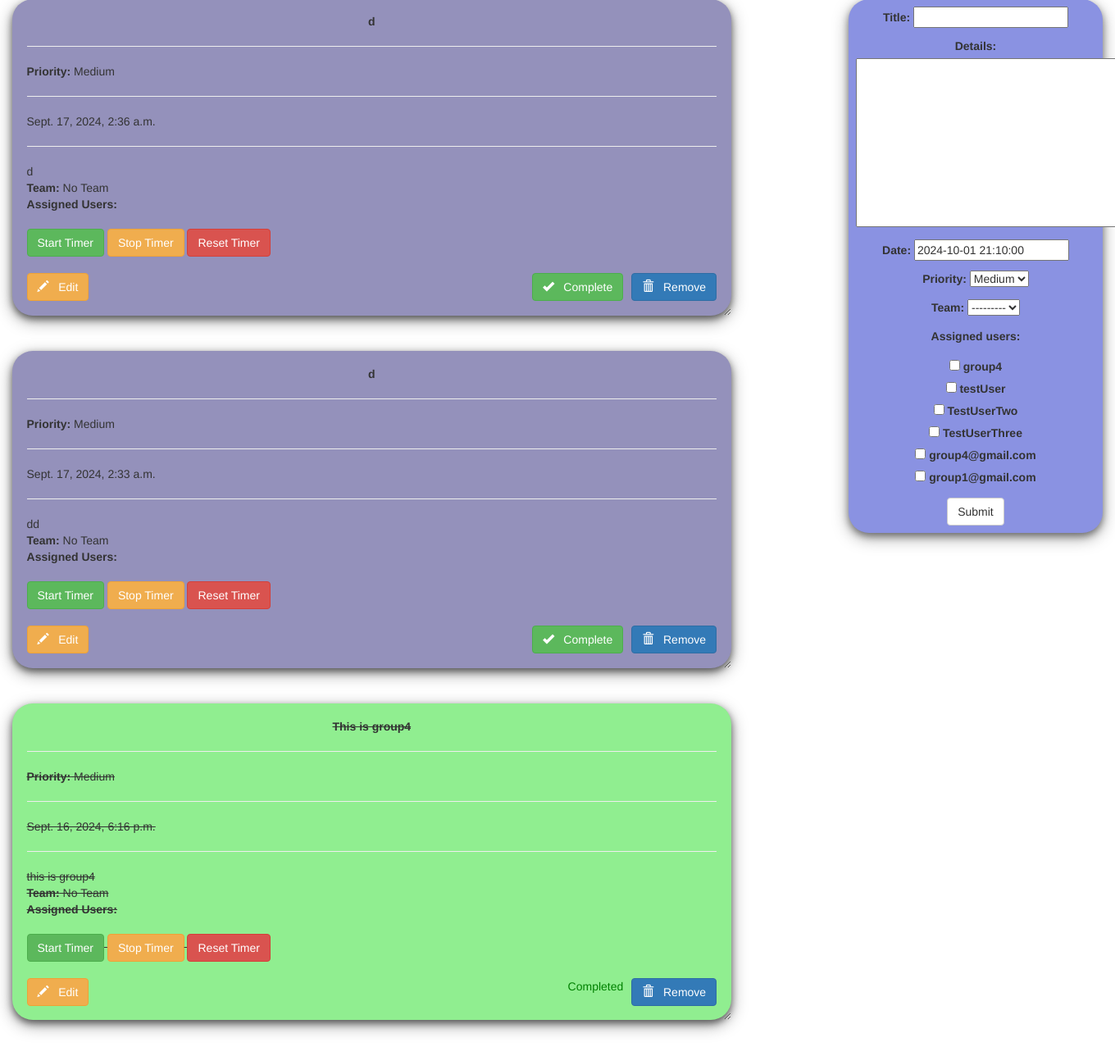
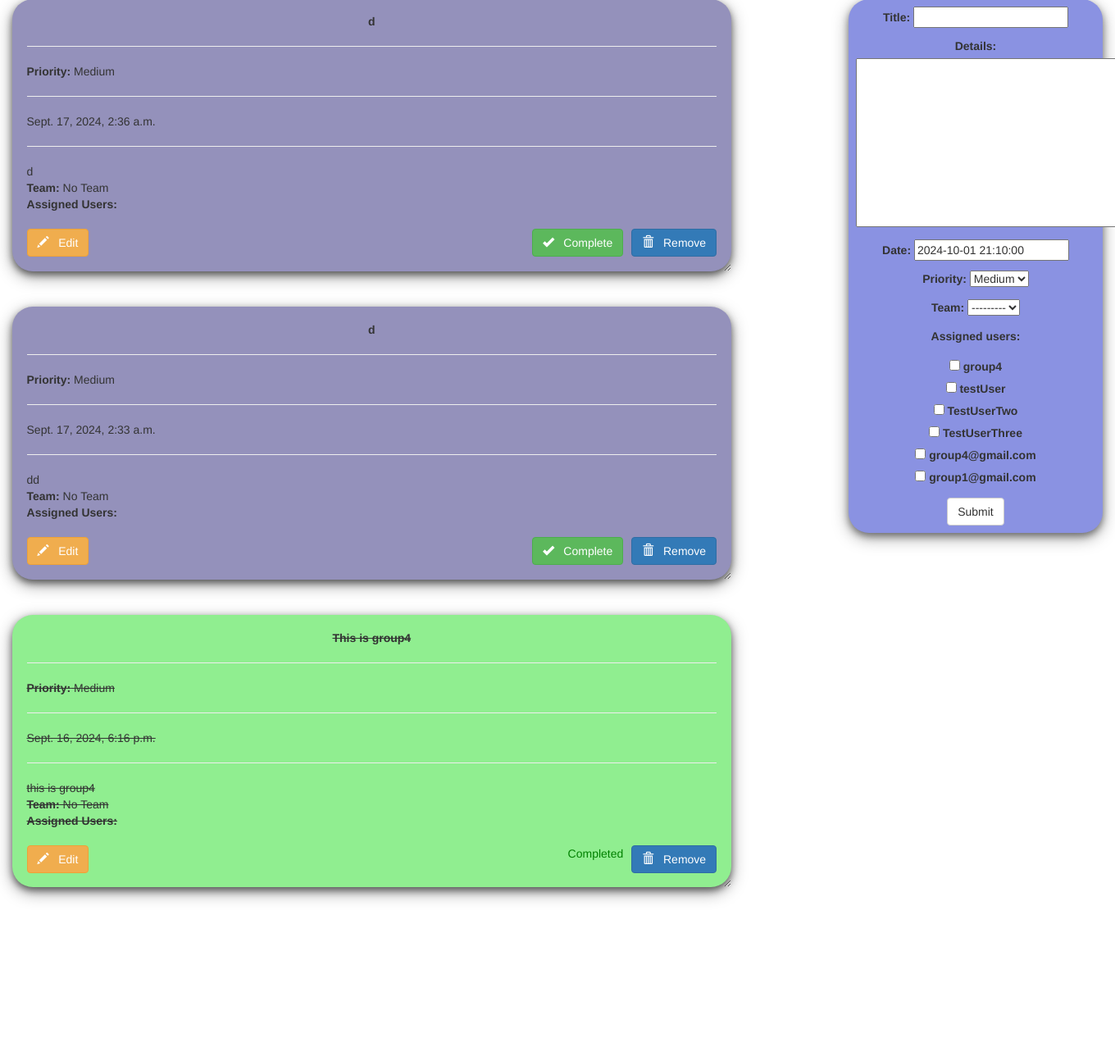
Before and after one commit to DePaul-CSC-394-401/mini-project-team-4, a Django app: page / in a window 1360 px wide; the page is wider, and only the part inside the window is pictured. Shown: the part 357-1645 px from the top of that part at 82% size. After the commit the page ends 1456 px from the top of that part, so only its background shows below. Run offline with Django 5.2, Linux system fonts and the light colour scheme; a user stored in the database is signed in; data comes from the database, SQL or seed files in the repository; data that the repository does not hold is empty; some libraries are stand-ins or nearby versions.

Commit message:
Revert "done the timer start stop reset and if refrehsed the timer stays on e…"
This reverts commit 1521b771b89753390104e65e957af1fa9f7f143d.

```diff
--- a/todo/models.py
+++ b/todo/models.py
@@ -28,14 +28,3 @@ class Todo(models.Model):
 
     def __str__(self):
         return self.title
-
-class TodoTimer(models.Model):
-    todo = models.ForeignKey(Todo, on_delete=models.CASCADE, related_name='timers')
-    user = models.ForeignKey(User, on_delete=models.CASCADE)
-    start_time = models.DateTimeField(null=True, blank=True)
-    end_time = models.DateTimeField(null=True, blank=True)
-
-    def total_time(self):
-        if self.start_time and self.end_time:
-            return (self.end_time - self.start_time).total_seconds() / 60  # Total time in minutes
-        return 0
--- a/todo/templates/todo/index.html
+++ b/todo/templates/todo/index.html
@@ -241,125 +241,6 @@
         <strong>Assigned Users:</strong> {% for user in i.assigned_users.all %}{{ user.username }}{% if not forloop.last %}, {% endif %}{% endfor %}
         <br />
         <br />
-        <!-- Timer Section -->
-        <div id="timer-{{ i.id }}" style="display:none;">
-        <strong>Time Elapsed for {{ item.title }}:</strong>
-        <span id="time-elapsed-{{ i.id }}">00:00:00</span>
-  </div>
-
-    <!-- Start, Stop, and View Log Buttons -->
-    <button onclick="startTimer('{{ i.id }}')" class="btn btn-success">Start Timer</button>
-    <button onclick="stopTimer('{{ i.id }}')" class="btn btn-warning">Stop Timer</button>
-    <button onclick="resetTimer('{{ i.id }}')" class="btn btn-danger">Reset Timer</button>
-
-        <br />
-        <br />
-
-        <script>
-          // Track timers, start times, and elapsed times for each task individually
-          var timerIntervals = {};  // Track each task's interval ID
-          var startTimes = {};      // Track the start time for each task
-          var elapsedTimes = {};    // Track elapsed time for each task
-
-          // Restore timers from localStorage on page load
-          window.onload = function() {
-              // Get all saved timers from localStorage
-              var savedTimers = JSON.parse(localStorage.getItem('timers')) || {};
-
-              // Loop through each task and restore its state if a timer was running
-              for (var itemId in savedTimers) {
-                  if (savedTimers.hasOwnProperty(itemId)) {
-                      elapsedTimes[itemId] = savedTimers[itemId].elapsedTime;
-                      startTimes[itemId] = new Date().getTime() - elapsedTimes[itemId];
-
-                      // Show the timer for this task
-                      document.getElementById('timer-' + itemId).style.display = 'block';
-
-                      // Start the timer again
-                      startTimer(itemId, true);  // Passing true to indicate it's a restoration
-                  }
-              }
-          };
-
-          function startTimer(itemId, isRestoring = false) {
-              // If we're not restoring, reset the start time
-              if (!isRestoring) {
-                  startTimes[itemId] = new Date().getTime() - (elapsedTimes[itemId] || 0);
-              }
-
-              // Show the timer for this task
-              document.getElementById('timer-' + itemId).style.display = 'block';
-
-              // Start the timer and update the display every second
-              timerIntervals[itemId] = setInterval(function() {
-                  var now = new Date().getTime();
-                  var elapsedTime = now - startTimes[itemId];
-
-                  var hours = Math.floor((elapsedTime % (1000 * 60 * 60 * 24)) / (1000 * 60 * 60));
-                  var minutes = Math.floor((elapsedTime % (1000 * 60 * 60)) / (1000 * 60));
-                  var seconds = Math.floor((elapsedTime % (1000 * 60)) / 1000);
-
-                  // Update the display for the current task's timer
-                  document.getElementById('time-elapsed-' + itemId).textContent =
-                      (hours < 10 ? '0' : '') + hours + ':' +
-                      (minutes < 10 ? '0' : '') + minutes + ':' +
-                      (seconds < 10 ? '0' : '') + seconds;
-
-                  // Save the timer's state to localStorage
-                  saveTimerState(itemId, elapsedTime);
-              }, 1000);
-          }
-
-          function stopTimer(itemId) {
-              // If the timer is running for this task, stop it
-              if (timerIntervals[itemId]) {
-                  clearInterval(timerIntervals[itemId]);  // Stop the timer
-                  timerIntervals[itemId] = null;  // Reset the interval ID
-
-                  // Calculate and store the total elapsed time for this task
-                  var now = new Date().getTime();
-                  elapsedTimes[itemId] = now - startTimes[itemId];  // Store the paused time
-              }
-
-              // Save the timer's final state to localStorage
-              saveTimerState(itemId, elapsedTimes[itemId]);
-          }
-
-          function resetTimer(itemId) {
-              // Stop the timer if it's running
-              stopTimer(itemId);
-
-              // Reset elapsed time
-              elapsedTimes[itemId] = 0;
-
-              // Update the display to show 00:00:00
-              document.getElementById('time-elapsed-' + itemId).textContent = '00:00:00';
-
-              // Remove the timer state from localStorage
-              removeTimerState(itemId);
-          }
-
-          // Save timer state to localStorage
-          function saveTimerState(itemId, elapsedTime) {
-              var savedTimers = JSON.parse(localStorage.getItem('timers')) || {};
-              savedTimers[itemId] = { elapsedTime: elapsedTime };
-              localStorage.setItem('timers', JSON.stringify(savedTimers));
-          }
-
-          // Remove timer state from localStorage
-          function removeTimerState(itemId) {
-              var savedTimers = JSON.parse(localStorage.getItem('timers')) || {};
-              delete savedTimers[itemId];
-              localStorage.setItem('timers', JSON.stringify(savedTimers));
-          }
-
-          function viewLog(itemId) {
-              // Placeholder for viewing time logs (implement this according to your needs)
-              alert('Viewing log for task ' + itemId);
-          }
-      </script>
-
-
 
         <!-- Edit Button -->
         <form action="/edit/{{ i.id }}" method="GET" style="float: left; padding-right: 10px;">
@@ -468,3 +349,4 @@
   </script>
 
 </body>
+</html>
--- a/todo/views.py
+++ b/todo/views.py
@@ -21,9 +21,6 @@ from django.conf import settings  # for accessing email config
 from django.template.loader import render_to_string
 from django.utils.html import strip_tags
 from django.contrib.auth.models import User
-from django.utils import timezone
-from django.shortcuts import render, redirect, get_object_or_404
-from .models import Todo, TodoTimer
 
 
 class CustomLoginView(LoginView):
@@ -67,30 +64,6 @@ class RegisterPage(FormView):
 
         return super(RegisterPage, self).form_valid(form)
 
-@login_required
-def start_timer(request, item_id):
-    todo = get_object_or_404(Todo, id=item_id)
-    # Start a new timer for the user if there is no ongoing timer
-    if not TodoTimer.objects.filter(todo=todo, user=request.user, end_time__isnull=True).exists():
-        TodoTimer.objects.create(todo=todo, user=request.user, start_time=timezone.now())
-    return redirect('todo')
-
-@login_required
-def stop_timer(request, item_id):
-    todo = get_object_or_404(Todo, id=item_id)
-    # Stop the most recent timer if it is running
-    timer = TodoTimer.objects.filter(todo=todo, user=request.user, end_time__isnull=True).first()
-    if timer:
-        timer.end_time = timezone.now()
-        timer.save()
-    return redirect('todo')
-
-@login_required
-def timer_log(request, item_id):
-    todo = get_object_or_404(Todo, id=item_id)
-    timers = TodoTimer.objects.filter(todo=todo, user=request.user)
-    total_time_spent = sum(timer.total_time() for timer in timers)
-    return render(request, 'todo/timer_log.html', {'timers': timers, 'total_time_spent': total_time_spent, 'todo': todo})
 
 @login_required
 def index(request):
--- a/todo_site/urls.py
+++ b/todo_site/urls.py
@@ -10,10 +10,7 @@ urlpatterns = [
     path('login/', CustomLoginView.as_view(), name='login'),
     path('logout/', LogoutView.as_view(next_page='login'), name='logout'),
     path('register/', RegisterPage.as_view(), name='register'),
-    path('', views.index, name='todo'),
-    path('start_timer/<int:item_id>/', views.start_timer, name='start_timer'),
-    path('stop_timer/<int:item_id>/', views.stop_timer, name='stop_timer'),
-    path('timer_log/<int:item_id>/', views.timer_log, name='timer_log'),
+
     path('', views.index, name="todo"),
     path('del/<str:item_id>/', views.remove, name='del'),
     path('edit/<str:item_id>', views.edit, name="edit"),
```
